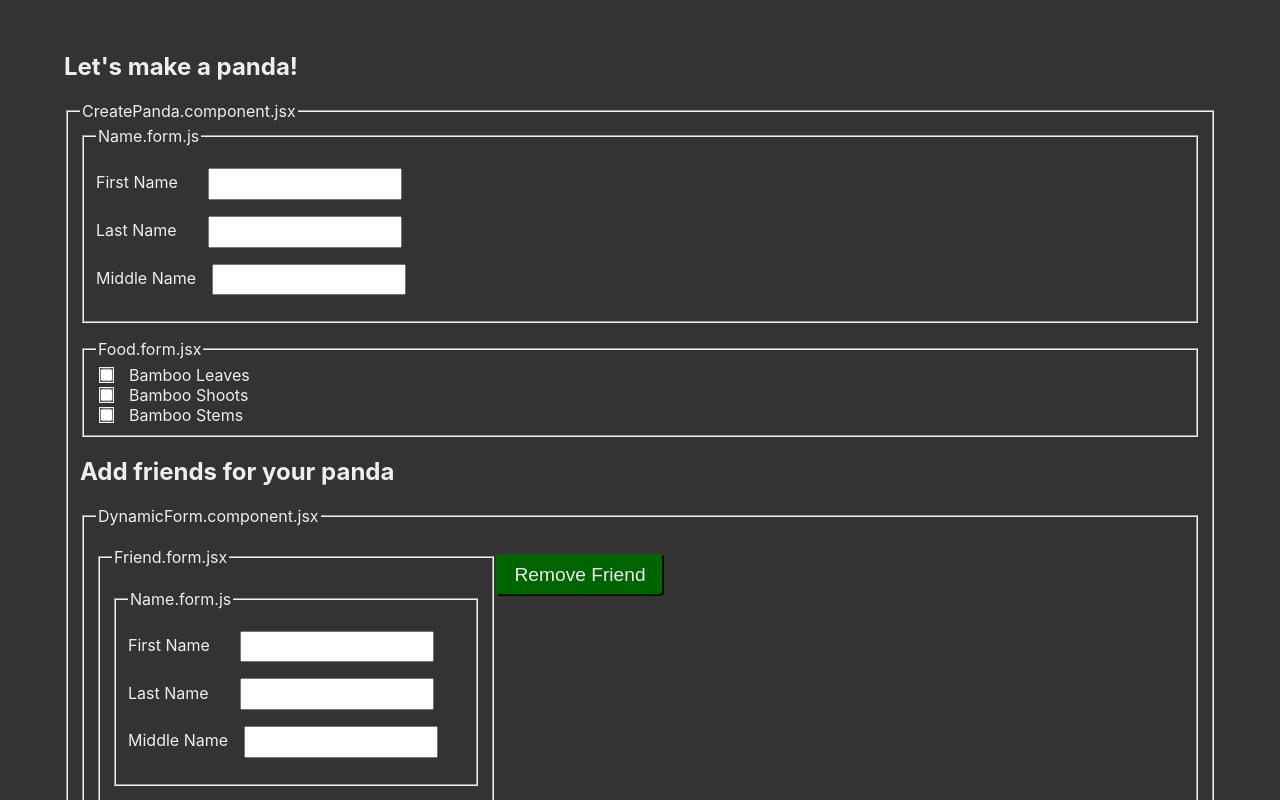
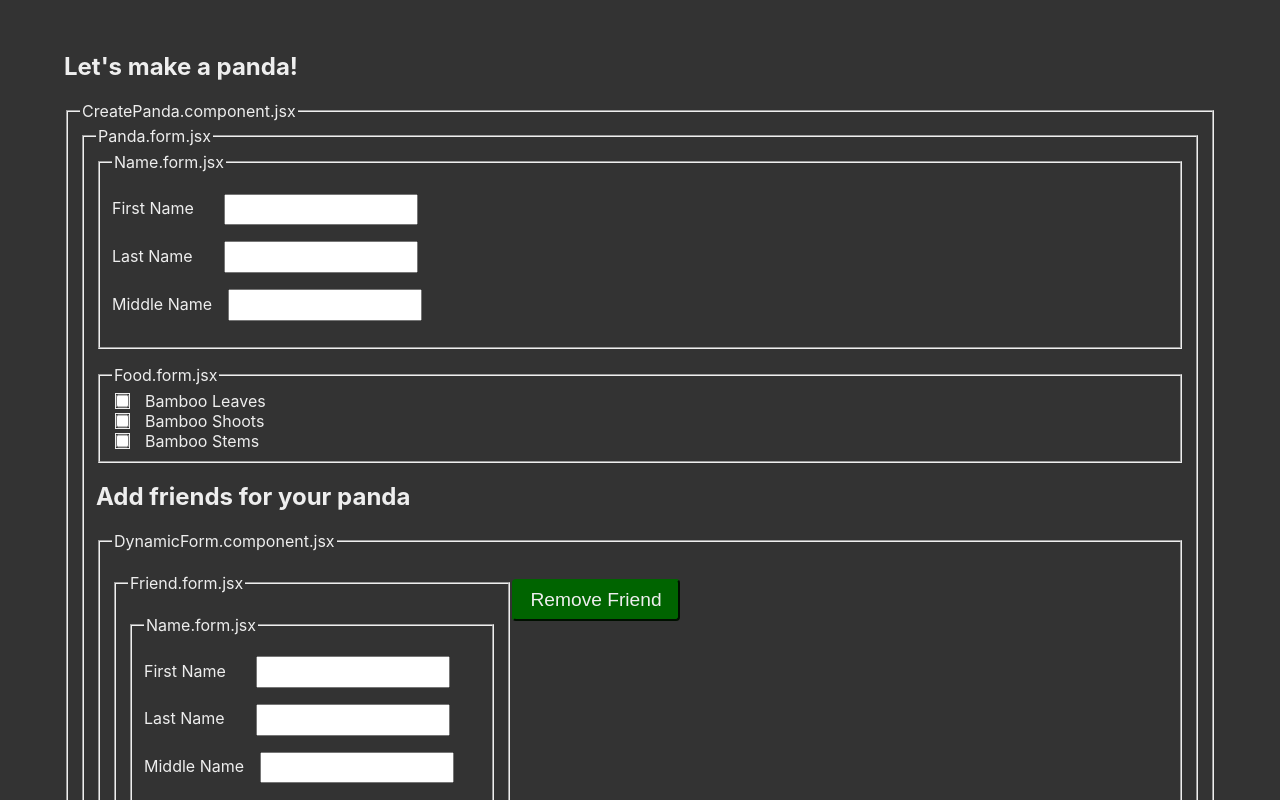
Before and after one commit to prescottbreeden/react-with-functional-patterns, a React (Create React App) app: page / in a window 1280 px wide. Shown: the top 800 px of the page. Built offline with nearby package versions, Linux system fonts and the light colour scheme.

Commit message:
panda form

```diff
--- a/src/components/CreatePanda.component.jsx
+++ b/src/components/CreatePanda.component.jsx
@@ -1,30 +1,14 @@
-import {
-  __,
-  compose,
-  cond as firstMatch,
-  prop,
-  mergeRight,
-  converge,
-  always,
-} from "ramda";
+import { compose, cond as firstMatch, mergeRight } from "ramda";
 import React, { useState } from "react";
 import { emptyPanda } from "../models/panda.model";
-import { FoodForm } from "../forms/Food.form";
-import { NameForm } from "../forms/Name.form";
-import { randomString, replaceArrayItem, set, through, trace } from "../utils";
+import { randomString, through, trace } from "../utils";
 import { PandaValidations } from "../validations/Panda.validations";
-import { FriendForm } from "../forms/Friend.form";
-import { DynamicForm } from "./DynamicForm.component";
 import { useToggle } from "../hooks/useToggle.hook";
+import { PandaForm } from "../forms/Panda.form";
 
 export const CreatePanda = () => {
   // --[ dependencies ]--------------------------------------------------------
-  const {
-    isValid,
-    validateAll,
-    validateIfTrue,
-    validationErrors,
-  } = PandaValidations();
+  const { isValid, validateAll, validationErrors } = PandaValidations();
 
   // --[ local state ]---------------------------------------------------------
   const [panda, _setPanda] = useState(emptyPanda());
@@ -35,27 +19,9 @@ export const CreatePanda = () => {
   ] = useToggle(false);
 
   // --[ component logic ]-----------------------------------------------------
-  // get :: string -> panda[string]
-  const get = prop(__, panda);
 
-  // validateChange :: Name | Food | [Friend] -> void
-  const validateChange = (name) =>
-    compose(converge(validateIfTrue, [always(name), mergeRight(panda)]));
-
-  // updateModel :: Name | Food | [Friend] -> { Name | Food | [Friend] }
-  // lambda expressions stored in dictionary by submodel names
-  const updateModel = {
-    name: set("name"),
-    food: set("food"),
-    friends: compose(set("friends"), replaceArrayItem(get("friends"), "id")),
-  };
-
-  // handleChange :: string -> Name | Food | [Friend] -> void
-  const handleChange = (name) =>
-    through([
-      validateChange(name),
-      compose(_setPanda, mergeRight(panda), updateModel[name]),
-    ]);
+  // updatePanda :: { Name | Food | [Friend] } -> void
+  const updatePanda = compose(_setPanda, mergeRight(panda));
 
   // --[ submission logic ]----------------------------------------------------
   // dispatchPayload :: Panda -> void
@@ -84,25 +50,9 @@ export const CreatePanda = () => {
       <h1>Let's make a panda!</h1>
       <fieldset>
         <legend>CreatePanda.component.jsx</legend>
-        <NameForm
-          data={get("name")}
-          onChange={handleChange("name")}
-          submitFailed={hasValidationErrors}
-        />
-        <FoodForm
-          data={get("food")}
-          onChange={handleChange("food")}
-          submitFailed={hasValidationErrors}
-        />
-        <h2>Add friends for your panda</h2>
-        <DynamicForm
-          addForm={(_) => null}
-          entity="Friend"
-          form={FriendForm}
-          items={get("friends")}
-          formKey="id"
-          onChange={handleChange("friends")}
-          removeForm={(_) => null}
+        <PandaForm
+          data={panda}
+          onChange={updatePanda}
           submitFailed={hasValidationErrors}
         />
         <button onClick={() => handleSubmit(panda)}>Submit</button>
--- a/src/forms/Name.form.jsx
+++ b/src/forms/Name.form.jsx
@@ -35,7 +35,7 @@ export const NameForm = ({ onChange, data, submitFailed }) => {
   return (
     <>
       <fieldset>
-        <legend>Name.form.js</legend>
+        <legend>Name.form.jsx</legend>
         <div className="form__group">
           <DefaultInput
             error={getError("firstName")}
--- /dev/null
+++ b/src/forms/Panda.form.jsx
@@ -0,0 +1,78 @@
+import { __, compose, prop, mergeRight, converge, always } from "ramda";
+import React, { useEffect } from "react";
+import { replaceArrayItem, set, through, trace } from "../utils";
+import { FoodForm } from "../forms/Food.form";
+import { NameForm } from "../forms/Name.form";
+import { FriendForm } from "../forms/Friend.form";
+import { DynamicForm } from "../components/DynamicForm.component";
+import { PandaValidations } from "../validations/Panda.validations";
+import { emptyFriend } from "../models/friend.model";
+
+export const PandaForm = ({ onChange, data, submitFailed }) => {
+  const { validateAll, validateIfTrue } = PandaValidations();
+
+  // get :: string -> data[string]
+  const get = prop(__, data);
+
+  // validateChange :: Name | Food | [Friend] -> void
+  const validateChange = (name) =>
+    compose(converge(validateIfTrue, [always(name), mergeRight(data)]));
+
+  // updateModel :: Name | Food | [Friend] -> { Name | Food | [Friend] }
+  // lambda expressions stored in dictionary by submodel names
+  const updateModel = {
+    name: set("name"),
+    food: set("food"),
+    friends: compose(set("friends"), replaceArrayItem(get("friends"), "id")),
+  };
+
+  // handleChange :: string -> Name | Food | [Friend] -> void
+  const handleChange = (name) =>
+    through([validateChange(name), compose(onChange, updateModel[name])]);
+
+  // addFriend :: () -> void
+  const _addFriend = (_) =>
+    onChange({
+      ...data,
+      friends: [...data.friends, emptyFriend()],
+    });
+
+  // removeFriend :: friend -> void
+  const _removeFriend = (friend) => {
+    const friends = data.friends.filter((f) => f.id !== friend.id);
+    onChange({ ...data, friends });
+  };
+
+  useEffect(() => {
+    submitFailed && validateAll(data);
+  }, [submitFailed]); // eslint-disable-line
+
+  return (
+    <>
+      <fieldset>
+        <legend>Panda.form.jsx</legend>
+        <NameForm
+          data={get("name")}
+          onChange={handleChange("name")}
+          submitFailed={submitFailed}
+        />
+        <FoodForm
+          data={get("food")}
+          onChange={handleChange("food")}
+          submitFailed={submitFailed}
+        />
+        <h2>Add friends for your panda</h2>
+        <DynamicForm
+          addForm={_addFriend}
+          entity="Friend"
+          form={FriendForm}
+          items={get("friends")}
+          formKey="id"
+          onChange={handleChange("friends")}
+          removeForm={_removeFriend}
+          submitFailed={submitFailed}
+        />
+      </fieldset>
+    </>
+  );
+};
```
